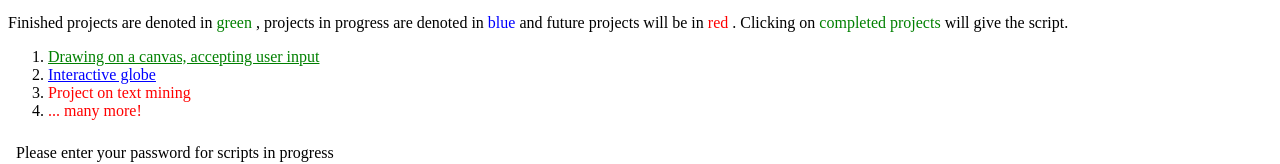
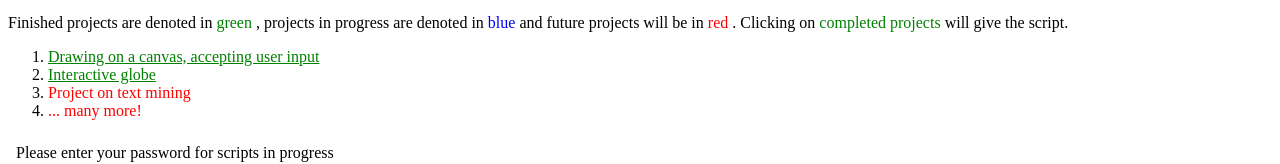
Before and after one commit to GregCollab/Gregcollab.github.io, a plain HTML site: page index.html in a window 1280 px wide. Shown: the part 237-401 px from the top of the page. Drawn offline with Linux system fonts and the light colour scheme.

Commit message:
Changed tag to completed

```diff
--- a/index.html
+++ b/index.html
@@ -30,7 +30,7 @@
     <span class="Completed"> completed projects</span> will give the script.</p>
     <ol>
     <li><a href="script1.html" class="Completed"> Drawing on a canvas, accepting user input </a> </li>
-    <li> <a href="GlobeP.html" class="InProgress"> Interactive globe</a></li>
+    <li> <a href="GlobeP.html" class="Completed"> Interactive globe</a></li>
     <li> <span class="future"> Project on text mining</span></li>
     <li> <span class="future"> ... many more! </span></li>
     </ol>
```
